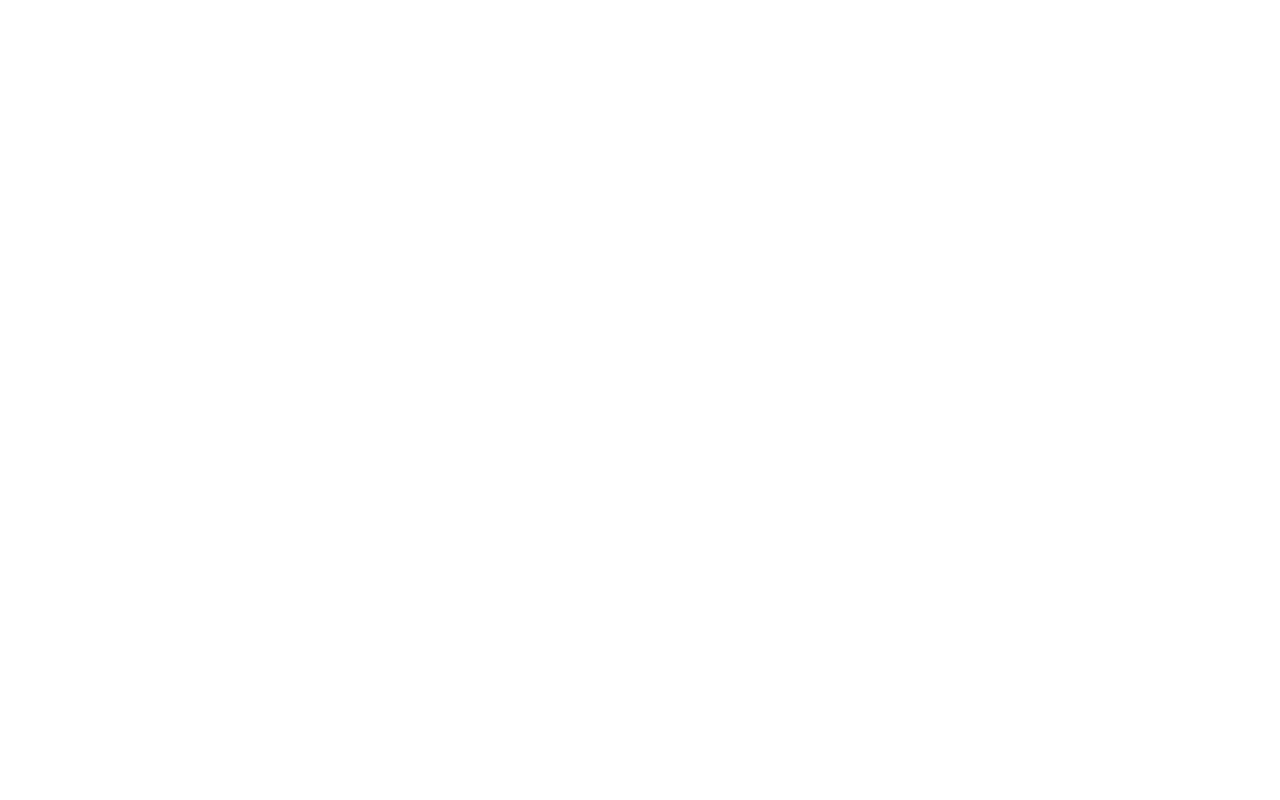
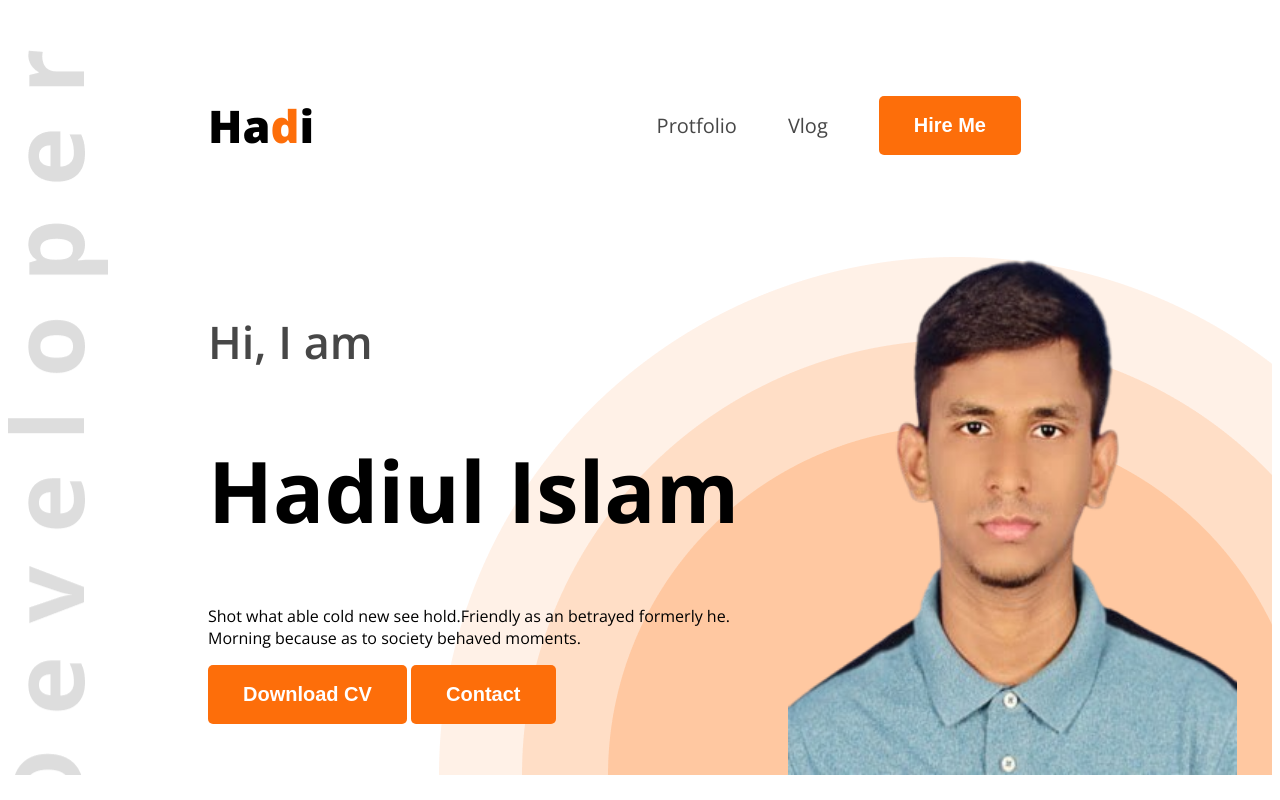
Before and after one commit to hadi1094/web-dev-port, a plain HTML site: page index.html in a window 1280 px wide. Drawn offline with nearby package versions, Linux system fonts and the light colour scheme.

Commit message:
add code index

```diff
--- a/index.html
+++ b/index.html
@@ -1,11 +1,48 @@
 <!DOCTYPE html>
 <html lang="en">
+
 <head>
     <meta charset="UTF-8">
     <meta name="viewport" content="width=device-width, initial-scale=1.0">
     <title>Wed Developer Portfolio</title>
+    <link rel="preconnect" href="https://fonts.googleapis.com">
+    <link rel="preconnect" href="https://fonts.gstatic.com" crossorigin>
+    <link
+        href="https://fonts.googleapis.com/css2?family=Open+Sans:ital,wght@0,300..800;1,300..800&family=Work+Sans:ital,wght@0,100..900;1,100..900&display=swap"
+        rel="stylesheet">
+    <link rel="stylesheet" href="styles/portfolio.css">
 </head>
-<body>
 
+<body class="open-sans-normal">
+    <header class="header">
+        <nav>
+            <h3 class="nav-title">Ha<span class="text-primary">d</span>i</h3>
+            <ul>
+                <li><a class="dark-2" href="">Protfolio</a></li>
+                <li><a class="dark-2" href="">Vlog</a></li>
+                <li><a href=""><button class="btn-primary">Hire Me</button></a></li>
+            </ul>
+        </nav>
+        <div class="banner">
+            <div class="banner-content">
+                <h4 class="banner-greetings dark-2">Hi, I am</h4>
+                <h1 class="banner-title">Hadiul Islam</h1>
+                <p class="banner-description">
+                    Shot what able cold new see hold.Friendly as an betrayed formerly he. Morning because as to society behaved moments.
+                </p>
+                <button class="btn-primary">Download CV</button>
+                <button class="btn-primary">Contact</button>
+
+            </div>
+            <img class="banner-pp" src="images/H.png" alt="">
+        </div>
+    </header>
+    <main>
+
+    </main>
+    <footer>
+
+    </footer>
 </body>
+
 </html>
--- /dev/null
+++ b/styles/portfolio.css
@@ -0,0 +1,87 @@
+.open-sans-normal {
+    font-family: "Open Sans", serif;
+    font-optical-sizing: auto;
+    font-style: normal;
+    font-variation-settings:
+        "wdth" 100;
+}
+
+/* shared style */
+.text-primary {
+    color: #FD6E0A;
+}
+
+.dark-2 {
+    color: #474747;
+}
+
+.btn-primary {
+
+    background-color: #FD6E0A;
+    font-weight: bold;
+    font-size: 20px;
+    color: white;
+    padding: 18px 35px;
+    border-radius: 5px;
+    border: none;
+}
+
+
+
+
+
+/* Nav style */
+nav {
+    display: flex;
+    align-items: center;
+    justify-content: space-between;
+    margin: 50px 200px;
+}
+
+.nav-title {
+    font-weight: 800;
+    font-size: 45px;
+}
+
+nav ul {
+    display: flex;
+    align-items: center;
+}
+
+nav ul li {
+    list-style: none;
+    margin-right: 51px;
+
+}
+
+nav li a {
+    text-decoration: none;
+    font-size: 20px;
+}
+/* header */
+.header{
+    background-image: url('../images/d.png') , url(../images/header_bg.png);
+    background-repeat: no-repeat;
+    background-position: top left,bottom right;
+}
+/* banner style */
+.banner{
+    display: flex;
+    justify-content: space-between;
+    margin: 0 35px 0 200px;
+}
+.banner-content{
+    max-width: 580px;
+}
+.banner-greetings{
+    font-size: 45px;
+    font-weight: 600;
+}
+
+.banner-title{
+    font-size: 85px;
+    font-weight: bold;
+}
+.banner-pp{
+    width: 580px;
+}
```
Also changed, not shown: images/H.png (added), images/d.png (renamed from images/developer.png).
